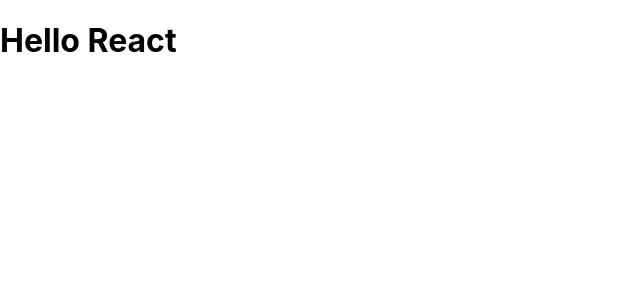
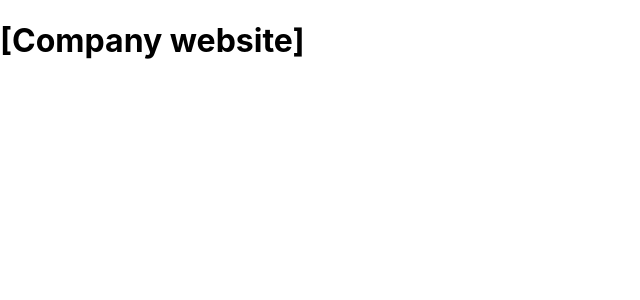
Before and after one commit to SatYu26/Learning-React, a React (Create React App) app: page / in a window 1280 px wide. Shown: the top 300 px of the page, without its empty margins (0-640 px from the left). Built offline with nearby package versions, Linux system fonts and the light colour scheme.

Commit message:
Configuring the router

```diff
--- a/package.json
+++ b/package.json
@@ -6,8 +6,11 @@
     "@testing-library/jest-dom": "^5.11.9",
     "@testing-library/react": "^11.2.5",
     "@testing-library/user-event": "^12.7.3",
+    "history": "^5.0.0",
     "react": "^17.0.1",
     "react-dom": "^17.0.1",
+    "react-router": "^6.0.0-beta.0",
+    "react-router-dom": "^6.0.0-beta.0",
     "react-scripts": "4.0.3",
     "web-vitals": "^1.1.0"
   },
--- a/src/App.js
+++ b/src/App.js
@@ -1,10 +1,17 @@
 import "./App.css";
 import React from "react";
+import { Routes, Route } from "react-router-dom";
+import { Home, About, Events, Contacts } from "./pages";
 
 function App() {
   return (
     <div>
-      <h1>Hello React</h1>
+      <Routes>
+        <Route path="/" element={<Home />} />
+        <Route path="/about" element={<About />} />
+        <Route path="/events" element={<Events />} />
+        <Route path="/contacts" element={<Contacts />} />
+      </Routes>
     </div>
   );
 }
--- a/src/index.js
+++ b/src/index.js
@@ -3,8 +3,14 @@
 import "./index.css";
 import App from "./App";
 import reportWebVitals from "./reportWebVitals";
+import { BrowserRouter as Router } from "react-router-dom";
 
-ReactDOM.render(<App />, document.getElementById("root"));
+ReactDOM.render(
+  <Router>
+    <App />
+  </Router>,
+  document.getElementById("root")
+);
 
 // If you want to start measuring performance in your app, pass a function
 // to log results (for example: reportWebVitals(console.log))
--- /dev/null
+++ b/src/pages.js
@@ -0,0 +1,32 @@
+import React from "react";
+
+export function Home() {
+  return (
+    <div>
+      <h1>[Company website]</h1>
+    </div>
+  );
+}
+export function About() {
+  return (
+    <div>
+      <h1>[About Page]</h1>
+    </div>
+  );
+}
+
+export function Events() {
+  return (
+    <div>
+      <h1>[Events Page]</h1>
+    </div>
+  );
+}
+
+export function Contacts() {
+  return (
+    <div>
+      <h1>[Contacts Page]</h1>
+    </div>
+  );
+}
```
Also changed, not shown: 1 other file (tests, documents, lock files or other folders).
